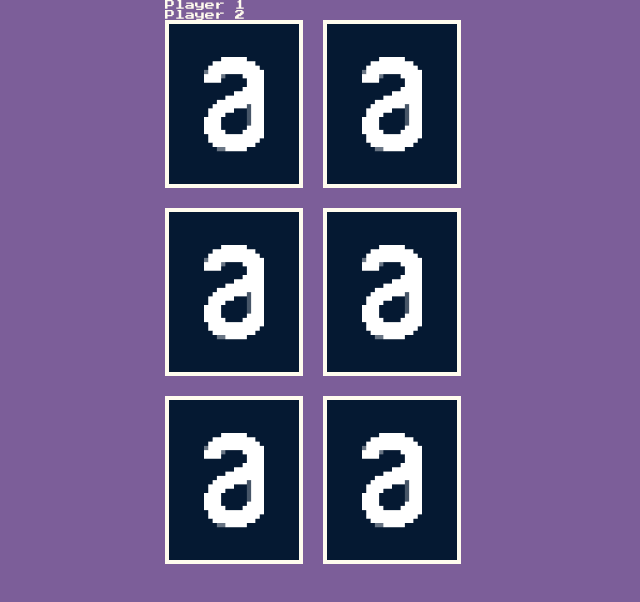
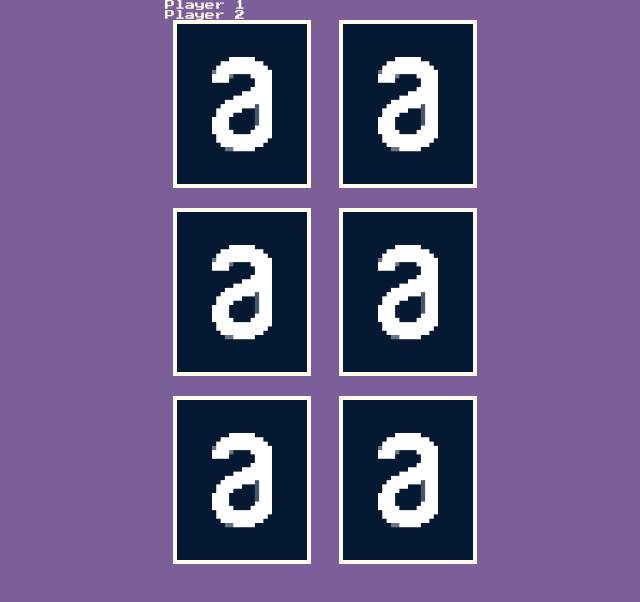
Before and after one commit to renatogama99/matching-game, a website built with Vite: page index.html in a window 1280 px wide. Shown: the whole page, without its empty margins (315-955 px from the left). Built offline with nearby package versions, Linux system fonts and the light colour scheme.

Commit message:
:lipstick: Add justify-content in BoardGame

```diff
--- a/src/objects/BoardGame/style.css
+++ b/src/objects/BoardGame/style.css
@@ -2,4 +2,5 @@
     display: flex;
     flex-wrap: wrap;
     gap: 20px;
+    justify-content: space-evenly;
 }
```
Also changed, not shown: src/objects/ScoreBoard/style.css (added).
